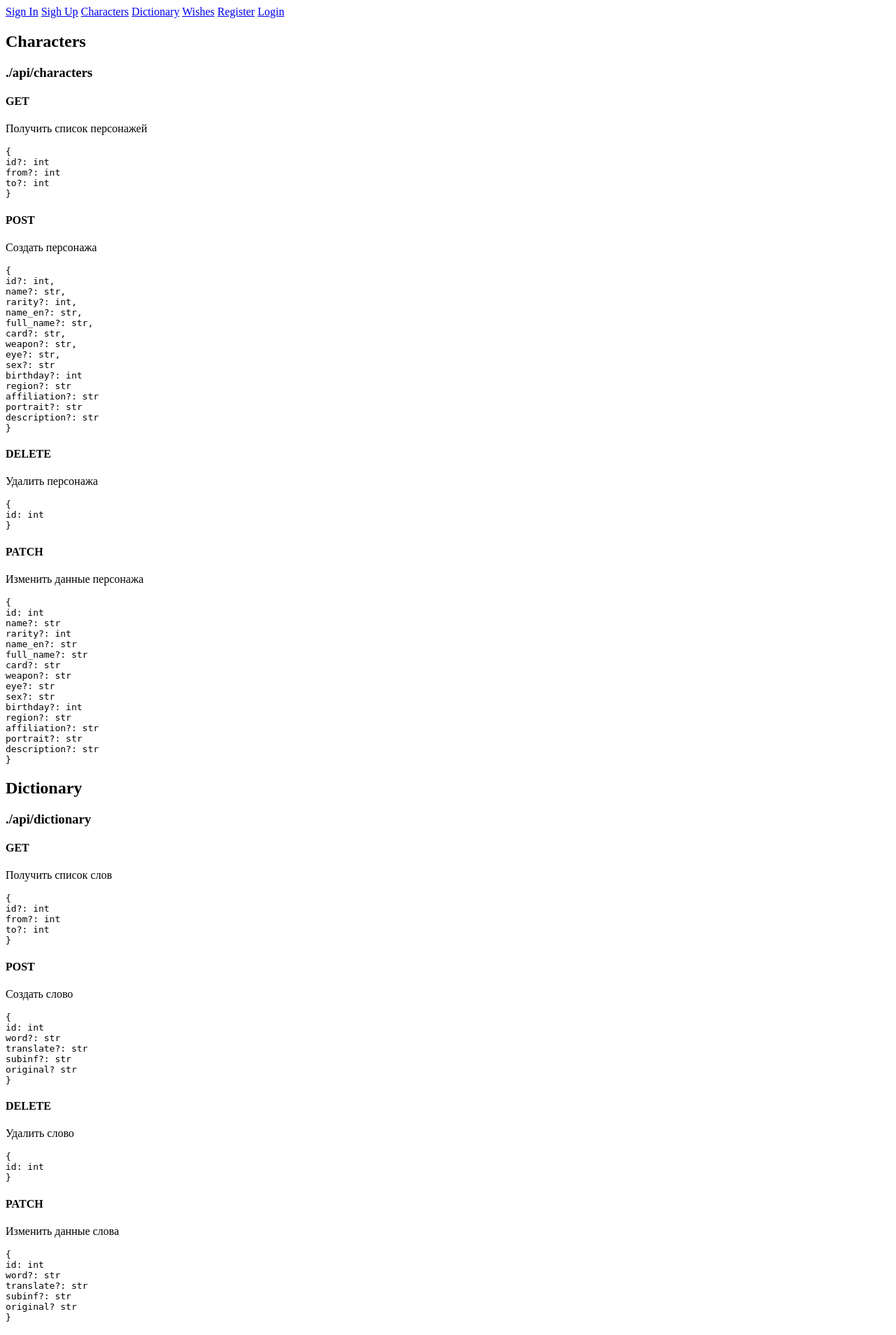
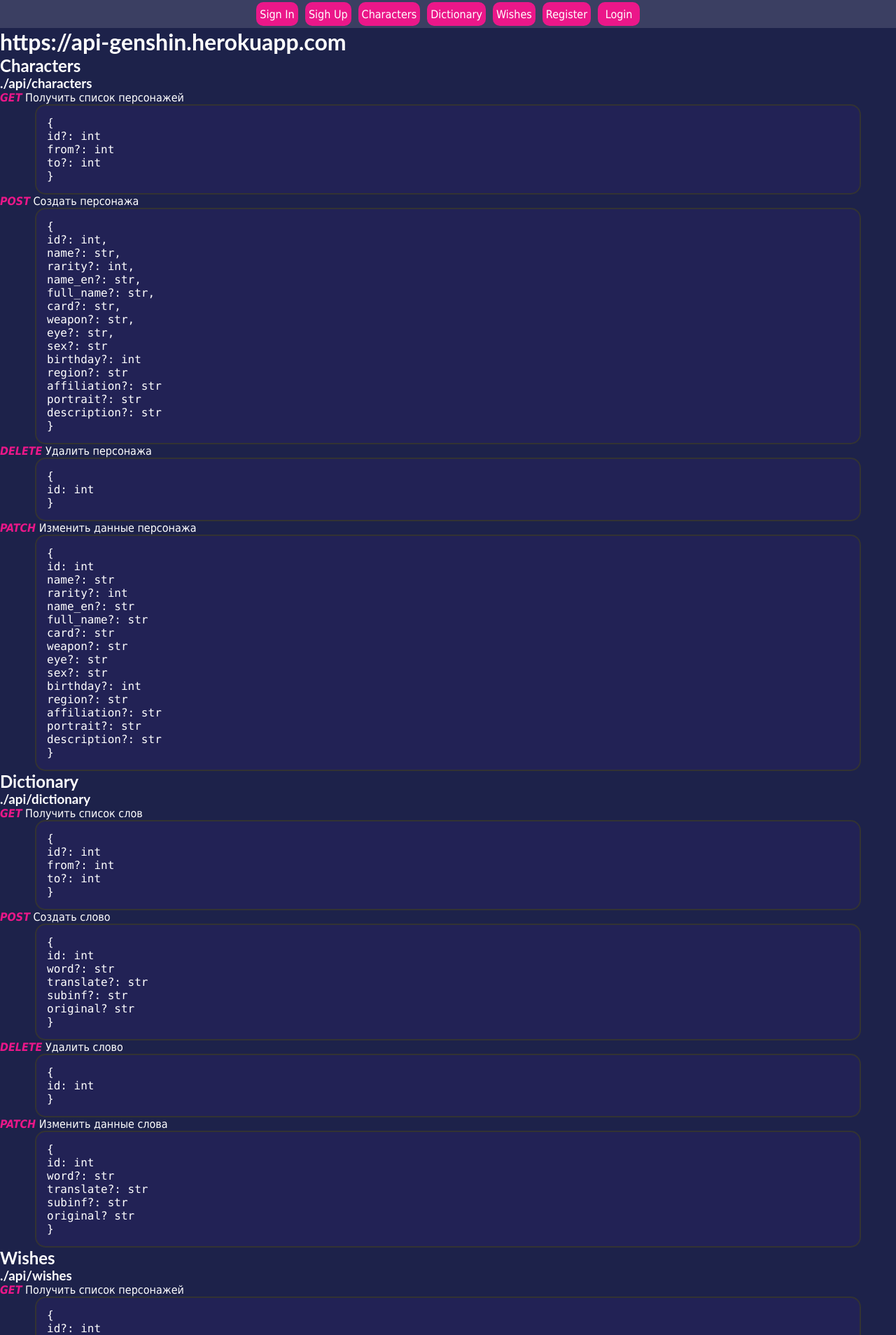
Before and after one commit to JQweenq/genshin-back, a Flask app: page / in a window 1280 px wide. Shown: the top 1908 px of the page at 70% size. Run offline with Flask 2, Linux system fonts and the light colour scheme.

Commit message:
added ui

```diff
--- /dev/null
+++ b/app/static/index.css
@@ -0,0 +1,57 @@
+* {
+    padding: 0;
+    margin: 0;
+    font-family: Tahoma, sans-serif;
+}
+html, body{
+    background: #1D224A;
+    color:#fff;
+}
+h1, h2, h3, h4, h5, h6{
+    margin: 0;
+    font-family: Lato, "Lucida Grande", "Lucida Sans Unicode", "Lucida Sans", Verdana, Tahoma, sans-serif;
+    font-weight: 700;
+}
+h1 {
+    display: block;
+    background: #1D224A;
+}
+nav{
+    min-height: 40px;
+    background: #fff2;
+    display: flex;
+    flex-direction: row;
+    flex-wrap: wrap;
+    justify-content: center;
+}
+nav a{
+    padding: 0 5px;
+    margin: 3px 5px;
+    display: flex;
+    justify-content: center;
+    align-items: center;
+    min-height: 30px;
+    min-width: 50px;
+    background: #EB1789;
+    color: #fff;
+    border-radius: 10px;
+    text-decoration: none;
+    text-align: center;
+}
+pre{
+    margin: 0 50px 0 50px;
+    border: 2px solid #333;
+    border-radius: 15px;
+    padding: 15px;
+    background: #225;
+    font-family: 'Consolas', 'Menlo', 'DejaVu Sans Mono', 'Bitstream Vera Sans Mono', monospace;
+}
+i{
+    color: #EB1789;
+}
+footer address{
+    padding: 25px;
+    margin: 50px auto;
+    display: table;
+    border: 1px solid #fff;
+}
--- a/app/templates/index.html
+++ b/app/templates/index.html
@@ -4,7 +4,7 @@
     <meta charset="UTF-8">
     <title>Docs</title>
     <meta name="viewport" content="width=device-width, initial-scale=1.0">
-<!--    <link rel="stylesheet" href="static/style.css">-->
+    <link rel="stylesheet" href="static/index.css">
 </head>
 <body>
 <div class="wrapper">
@@ -12,28 +12,29 @@
         <nav>
             <a href="login">Sign In</a>
             <a href="register">Sigh Up</a>
-            <a href="#characters">Characters</a>
-            <a href="#dictionary">Dictionary</a>
-            <a href="#wishes">Wishes</a>
+            <a href="#Characters">Characters</a>
+            <a href="#Dictionary">Dictionary</a>
+            <a href="#Wishes">Wishes</a>
             <a href="#register">Register</a>
             <a href="#login">Login</a>
         </nav>
     </header>
     <main>
+        <h1>https://api-genshin.herokuapp.com</h1>
         {% for item in items %}
             <h2 id="{{ item.title }}">{{ item.title }}</h2>
             <h3>{{ item.url }}</h3>
-            <h4>GET</h4>
-            <p>{{ item.get_description }}</p>
+            <i><b>GET</b></i>
+            <span>{{ item.get_description }}</span>
             <pre>{{ item.get_attrs }}</pre>
-            <h4>POST</h4>
-            <p>{{ item.post_description }}</p>
+            <i><b>POST</b></i>
+            <span>{{ item.post_description }}</span>
             <pre>{{ item.post_attrs }}</pre>
-            <h4>DELETE</h4>
-            <p>{{ item.delete_description }}</p>
+            <i><b>DELETE</b></i>
+            <span>{{ item.delete_description }}</span>
             <pre>{{ item.delete_attrs }}</pre>
-            <h4>PATCH</h4>
-            <p>{{ item.patch_description }}</p>
+            <i><b>PATCH</b></i>
+            <span>{{ item.patch_description }}</span>
             <pre>{{ item.patch_attrs }}</pre>
         {% endfor %}
     </main>
--- a/app/templates/signin.html
+++ b/app/templates/signin.html
@@ -4,6 +4,8 @@
 <head>
     <meta charset="UTF-8">
     <title>Sign In</title>
+    <meta name="viewport" content="width=device-width, initial-scale=1.0">
+    <link rel="stylesheet" href="static/signin.css">
 </head>
 
 <body>
--- a/app/templates/signup.html
+++ b/app/templates/signup.html
@@ -4,6 +4,8 @@
 <head>
     <meta charset="UTF-8">
     <title>Sigh Up</title>
+    <meta name="viewport" content="width=device-width, initial-scale=1.0">
+    <link rel="stylesheet" href="static/signup.css">
 </head>
 
 <body>
```
Also changed, not shown: app/static/signin.css (added, +50 -0 lines), app/static/signup.css (added, +50 -0 lines), app/static/style.css (deleted, +0 -23 lines), run.py (+3 -9 lines), readme.md (added).
